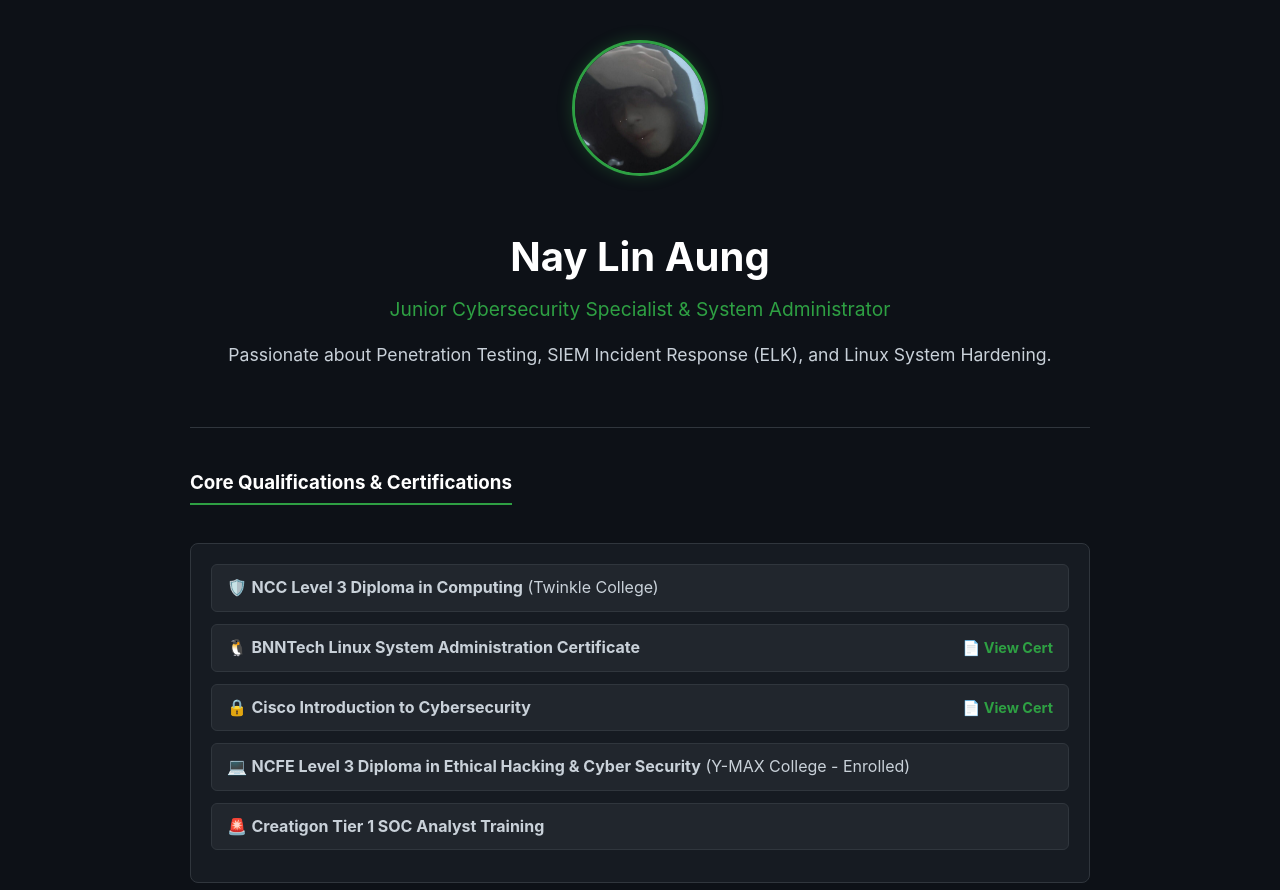
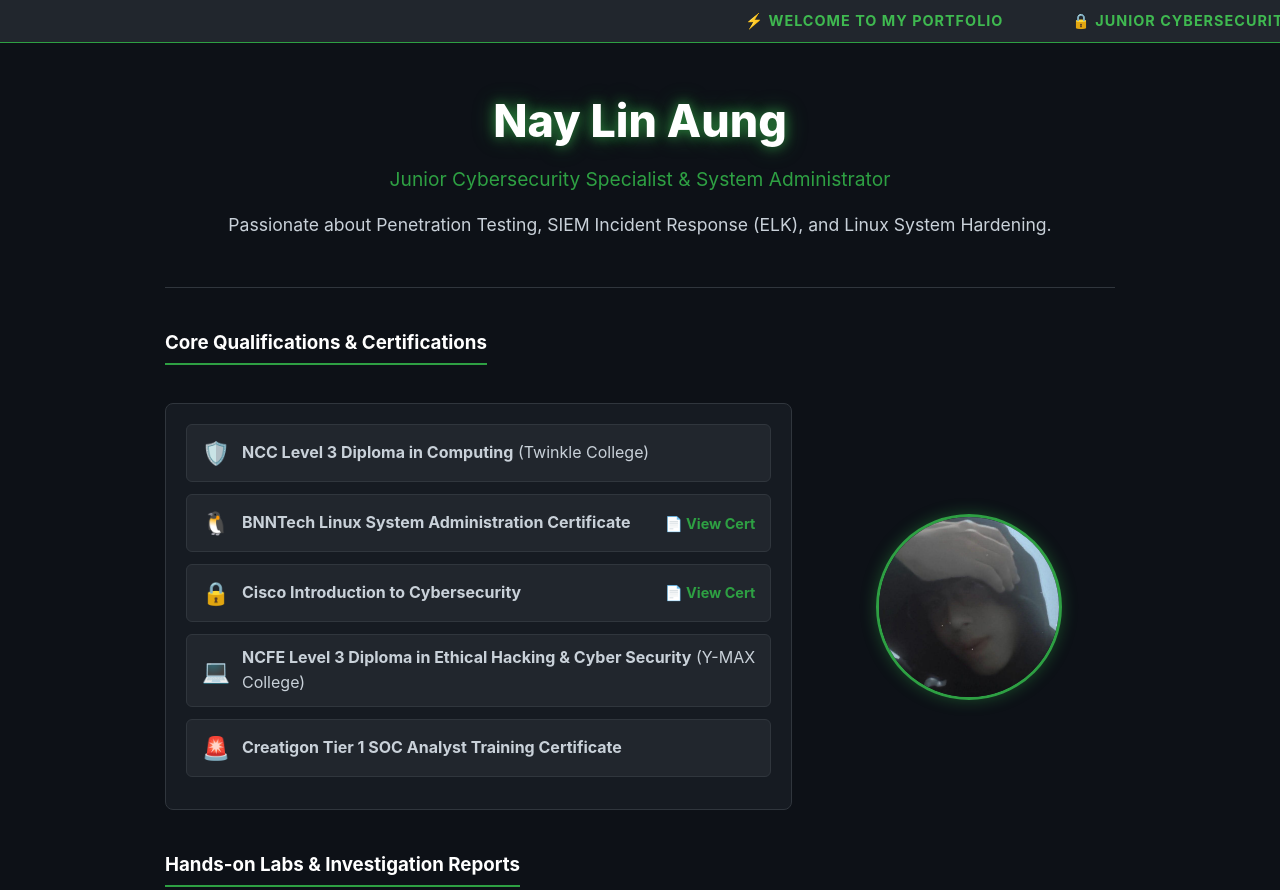
Before and after one commit to htetnay-cyber/htetnay-cyber.github.io, a plain HTML site: page index.html in a window 1280 px wide. Shown: the top 890 px of the page. Drawn offline with Linux system fonts and the light colour scheme.

Commit message:
Enhance styling with animated name and ticker
Added CSS styles for animated elements and improved layout.

```diff
--- a/index.html
+++ b/index.html
@@ -9,6 +9,7 @@
             --bg-color: #0d1117;
             --card-bg: #161b22;
             --accent-color: #2ea043;
+            --accent-glow: #3fb950;
             --text-color: #c9d1d9;
             --headline-color: #ffffff;
             --border-color: #30363d;
@@ -20,32 +21,67 @@
             margin: 0;
             padding: 0;
             line-height: 1.6;
+            overflow-x: hidden;
         }
+
+        /* 1. စာတမ်းပြေးသည့် Banner (Marquee) */
+        .ticker-wrap {
+            width: 100%;
+            background-color: #21262d;
+            border-bottom: 1px solid var(--accent-color);
+            overflow: hidden;
+            white-space: nowrap;
+            padding: 8px 0;
+        }
+        .ticker {
+            display: inline-block;
+            animation: marquee 20s linear infinite;
+        }
+        .ticker-item {
+            display: inline-block;
+            padding: 0 2rem;
+            font-size: 0.9rem;
+            font-weight: bold;
+            color: var(--accent-glow);
+            letter-spacing: 1px;
+        }
+        @keyframes marquee {
+            0% { transform: translate3d(100%, 0, 0); }
+            100% { transform: translate3d(-100%, 0, 0); }
+        }
+
         .container {
-            max-width: 900px;
+            max-width: 950px;
             margin: 0 auto;
-            padding: 40px 20px;
+            padding: 30px 20px;
         }
         header {
             text-align: center;
-            padding-bottom: 40px;
+            padding-bottom: 30px;
             border-bottom: 1px solid var(--border-color);
         }
-        /* Profile Image Styling */
-        .profile-img {
-            width: 130px;
-            height: 130px;
-            border-radius: 50%;
-            object-fit: cover;
-            border: 3px solid var(--accent-color);
-            margin-bottom: 15px;
-            box-shadow: 0 0 15px rgba(46, 160, 67, 0.3);
+
+        /* 2. အသက်ဝင်လှုပ်ရှားနေသော Animated Neon Name */
+        .animated-name {
+            color: #ffffff;
+            font-size: 2.8rem;
+            font-weight: 800;
+            margin: 15px 0 5px 0;
+            text-shadow: 0 0 10px rgba(46, 160, 67, 0.7), 0 0 20px rgba(46, 160, 67, 0.4);
+            animation: floatGlow 3s ease-in-out infinite alternate;
+            display: inline-block;
         }
-        h1 {
-            color: var(--headline-color);
-            font-size: 2.5rem;
-            margin-bottom: 5px;
+        @keyframes floatGlow {
+            0% {
+                transform: translateY(0px);
+                text-shadow: 0 0 10px rgba(46, 160, 67, 0.6), 0 0 20px rgba(46, 160, 67, 0.3);
             }
+            100% {
+                transform: translateY(-8px);
+                text-shadow: 0 0 18px var(--accent-glow), 0 0 30px var(--accent-glow);
+            }
+        }
+
         h2 {
             color: var(--accent-color);
             font-size: 1.2rem;
@@ -63,6 +99,81 @@
             padding-bottom: 5px;
             margin-top: 40px;
         }
+
+        /* Layout for Certifications and Profile Image */
+        .cert-profile-wrapper {
+            display: flex;
+            gap: 30px;
+            align-items: center;
+            margin-top: 20px;
+            flex-wrap: wrap;
+        }
+        .cert-container {
+            flex: 2;
+            min-width: 300px;
+        }
+        .profile-container {
+            flex: 1;
+            display: flex;
+            justify-content: center;
+            align-items: center;
+            min-width: 200px;
+        }
+
+        /* Profile Image Hover */
+        .profile-img {
+            width: 180px;
+            height: 180px;
+            border-radius: 50%;
+            object-fit: cover;
+            border: 3px solid var(--accent-color);
+            box-shadow: 0 0 15px rgba(46, 160, 67, 0.4);
+            transition: transform 0.3s ease, box-shadow 0.3s ease;
+        }
+        .profile-img:hover {
+            transform: translateY(-8px) scale(1.03);
+            box-shadow: 0 8px 25px rgba(46, 160, 67, 0.7);
+        }
+
+        /* 3. Certificate List with Image / Icon Support */
+        .cert-item {
+            display: flex;
+            align-items: center;
+            justify-content: space-between;
+            margin-bottom: 12px;
+            background: #21262d;
+            padding: 10px 15px;
+            border-radius: 6px;
+            border: 1px solid var(--border-color);
+            transition: border-color 0.2s ease;
+        }
+        .cert-item:hover {
+            border-color: var(--accent-color);
+        }
+        .cert-info {
+            display: flex;
+            align-items: center;
+            gap: 12px;
+        }
+        .cert-badge {
+            width: 35px;
+            height: 35px;
+            border-radius: 4px;
+            object-fit: contain;
+            background: #0d1117;
+            padding: 2px;
+            border: 1px solid var(--border-color);
+        }
+        .cert-link {
+            color: var(--accent-color);
+            text-decoration: none;
+            font-size: 0.9rem;
+            font-weight: bold;
+        }
+        .cert-link:hover {
+            text-decoration: underline;
+        }
+
         .skills-grid {
             display: grid;
             grid-template-columns: repeat(auto-fit, minmax(250px, 1fr));
@@ -76,7 +187,6 @@
             padding: 20px;
             transition: transform 0.2s ease, border-color 0.2s ease;
         }
-        /* CSS Hover Effect for Cards */
         .card:hover {
             transform: translateY(-5px);
             border-color: var(--accent-color);
@@ -84,25 +194,6 @@
         .card h3 {
             color: var(--headline-color);
             margin-top: 0;
-        }
-        .cert-item {
-            display: flex;
-            align-items: center;
-            justify-content: space-between;
-            margin-bottom: 12px;
-            background: #21262d;
-            padding: 10px 15px;
-            border-radius: 6px;
-            border: 1px solid var(--border-color);
-        }
-        .cert-link {
-            color: var(--accent-color);
-            text-decoration: none;
-            font-size: 0.9rem;
-            font-weight: bold;
-        }
-        .cert-link:hover {
-            text-decoration: underline;
         }
         .btn-link {
             display: inline-block;
@@ -127,54 +218,77 @@
             font-size: 0.9rem;
             color: #8b949e;
         }
-
-        /* Profile Image Styling & Hover Effect */
-.profile-img {
-    width: 130px;
-    height: 130px;
-    border-radius: 50%;
-    object-fit: cover;
-    border: 3px solid var(--accent-color);
-    margin-bottom: 15px;
-    box-shadow: 0 0 15px rgba(46, 160, 67, 0.3);
-    transition: transform 0.3s ease, box-shadow 0.3s ease; /* ပုံလေး ချောမွေ့စွာ လှုပ်ရှားဖို့ */
-}
-
-/* Mouse တင်လိုက်တဲ့အခါ အကြွလေး ဖြစ်သွားမည့် ပုံစံ */
-.profile-img:hover {
-    transform: translateY(-5px); /* အပေါ်ကို 5 pixels လောက် ကြွသွားမယ် */
-    box-shadow: 0 5px 20px rgba(46, 160, 67, 0.5); /* အရိပ်လေး ပိုထင်ရှားလာမယ် */
-}
     </style>
 </head>
 <body>
+
+    <!-- 1. ပြေးနေသော Banner စာတမ်း -->
+    <div class="ticker-wrap">
+        <div class="ticker">
+            <div class="ticker-item">⚡ WELCOME TO MY PORTFOLIO</div>
+            <div class="ticker-item">🔒 JUNIOR CYBERSECURITY SPECIALIST</div>
+            <div class="ticker-item">🐧 LINUX SYSTEM ADMINISTRATOR</div>
+            <div class="ticker-item">🚨 TIER 1 SOC ANALYST IN TRAINING</div>
+        </div>
+    </div>
+
     <div class="container">
         <header>
-            <!-- Profile Image (ကိုယ့်ရဲ့ ပုံဖိုင်နာမည်ကို profile.jpg လို့ ပေးပြီး Repository ထဲ တင်ပေးပါ) -->
-            <img src="profile.jpg" alt="Nay Lin Aung" class="profile-img">
-            <h1>Nay Lin Aung</h1>
+            <!-- 2. အလှုပ်အခတ်ဖြင့် Glow ဖြစ်နေသော နာမည် -->
+            <h1 class="animated-name">Nay Lin Aung</h1>
             <h2>Junior Cybersecurity Specialist & System Administrator</h2>
             <p class="bio">Passionate about Penetration Testing, SIEM Incident Response (ELK), and Linux System Hardening.</p>
         </header>
 
         <h3 class="section-title">Core Qualifications & Certifications</h3>
-        <div class="card" style="margin-top: 20px;">
+
+        <div class="cert-profile-wrapper">
+            <div class="cert-container card">
+
+                <!-- 3. ပုံထည့်၍ ရသော Certificate ရလဒ်များ -->
                 <div class="cert-item">
-                <span>🛡️ <strong>NCC Level 3 Diploma in Computing</strong> (Twinkle College)</span>
+                    <div class="cert-info">
+                        <!-- ကိုယ်ပိုင် Badge ပုံမရှိသေးပါက Emoji လေးများအတိုင်း ပေါ်နေမည်ဖြစ်ပြီး၊ ပုံထည့်ချင်ပါက img tag ကို သုံးနိုင်သည် -->
+                        <span style="font-size:1.4rem;">🛡️</span>
+                        <span><strong>NCC Level 3 Diploma in Computing</strong> (Twinkle College)</span>
                     </div>
+                </div>
+
                 <div class="cert-item">
-                <span>🐧 <strong>BNNTech Linux System Administration Certificate</strong></span>
+                    <div class="cert-info">
+                        <span style="font-size:1.4rem;">🐧</span>
+                        <span><strong>BNNTech Linux System Administration Certificate</strong></span>
+                    </div>
                     <a href="certificate-1.pdf" target="_blank" class="cert-link">📄 View Cert</a>
                 </div>
+
                 <div class="cert-item">
-                <span>🔒 <strong>Cisco Introduction to Cybersecurity</strong></span>
+                    <div class="cert-info">
+                        <span style="font-size:1.4rem;">🔒</span>
+                        <span><strong>Cisco Introduction to Cybersecurity</strong></span>
+                    </div>
                     <a href="certificate-2.pdf" target="_blank" class="cert-link">📄 View Cert</a>
                 </div>
+
                 <div class="cert-item">
-                <span>💻 <strong>NCFE Level 3 Diploma in Ethical Hacking & Cyber Security</strong> (Y-MAX College - Enrolled)</span>
+                    <div class="cert-info">
+                        <span style="font-size:1.4rem;">💻</span>
+                        <span><strong>NCFE Level 3 Diploma in Ethical Hacking & Cyber Security</strong> (Y-MAX College)</span>
                     </div>
+                </div>
+
                 <div class="cert-item">
-                <span>🚨 <strong>Creatigon Tier 1 SOC Analyst Training </strong></span>
+                    <div class="cert-info">
+                        <span style="font-size:1.4rem;">🚨</span>
+                        <span><strong>Creatigon Tier 1 SOC Analyst Training Certificate</strong></span>
+                    </div>
+                </div>
+
+            </div>
+
+            <!-- Profile Image (ညာဘက်ခြမ်း) -->
+            <div class="profile-container">
+                <img src="profile.jpg" alt="Nay Lin Aung" class="profile-img">
             </div>
         </div>
 
@@ -188,7 +302,7 @@
             <div class="card">
                 <h3>🛡️ Ethical Hacking & Pentesting</h3>
                 <p>Conducted footprinting, network scanning, and vulnerability assessments using Nmap, Nessus, and Maltego against target environments.</p>
-                <a href="https://github.com/htetnay-cyber" target="_blank" class="btn-link">📄 View Assessment Report</a>
+                <a href="pentest-lab.md" target="_blank" class="btn-link">📄 View Assessment Report</a>
             </div>
             <div class="card">
                 <h3>🚨 SOC Analyst & SIEM Investigation</h3>
```
Lines whose indentation alone changed are shown as unchanged.
